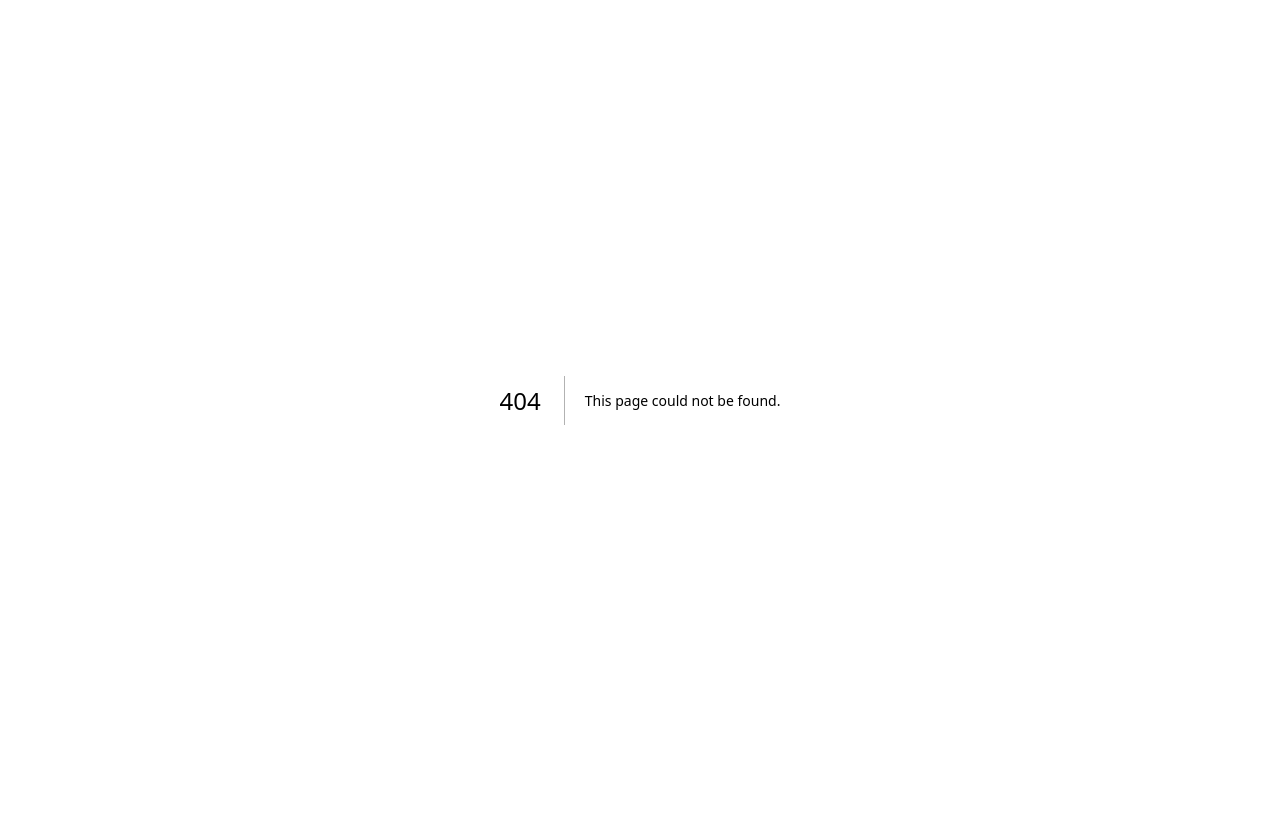
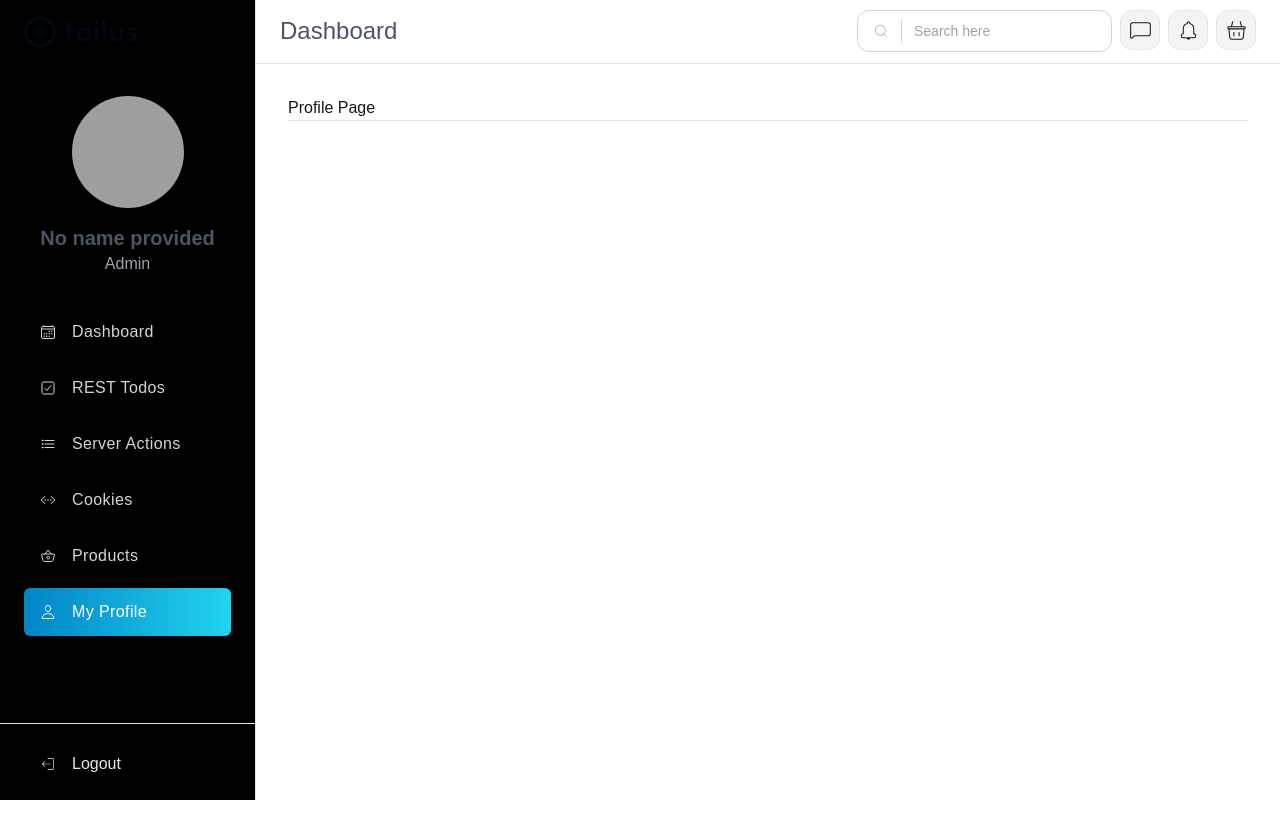
Before and after one commit to Ruli-AlSe/todos-app, a Next.js app: page /dashboard/profile in a window 1280 px wide. Before the commit this address had no page. Before the commit the page ends 800 px from the top, so only its background shows below. Built offline with nearby package versions, Linux system fonts and the light colour scheme; no server answers; grey boxes are pictures that could not be loaded.

Commit message:
Create provider and profile page to read the information of the authenticated user just in case needed

```diff
--- /dev/null
+++ b/src/app/dashboard/profile/page.tsx
@@ -0,0 +1,20 @@
+'use client';
+
+import { useSession } from 'next-auth/react';
+
+export default function ProfilePage() {
+  const { data: session } = useSession();
+
+  return (
+    <div>
+      <h1>Profile Page</h1>
+      <hr />
+
+      <div className="flex flex-col">
+        <span>{session?.user?.name}</span>
+        <span>{session?.user?.email}</span>
+        <span>{session?.user?.image}</span>
+      </div>
+    </div>
+  );
+}
--- a/src/app/layout.tsx
+++ b/src/app/layout.tsx
@@ -1,21 +1,22 @@
-import type { Metadata } from "next";
-import localFont from "next/font/local";
-import "./globals.css";
+import type { Metadata } from 'next';
+import localFont from 'next/font/local';
+import './globals.css';
+import { AuthProvider } from '@/auth';
 
 const geistSans = localFont({
-  src: "./fonts/GeistVF.woff",
-  variable: "--font-geist-sans",
-  weight: "100 900",
+  src: './fonts/GeistVF.woff',
+  variable: '--font-geist-sans',
+  weight: '100 900',
 });
 const geistMono = localFont({
-  src: "./fonts/GeistMonoVF.woff",
-  variable: "--font-geist-mono",
-  weight: "100 900",
+  src: './fonts/GeistMonoVF.woff',
+  variable: '--font-geist-mono',
+  weight: '100 900',
 });
 
 export const metadata: Metadata = {
-  title: "Create Next App",
-  description: "Generated by create next app",
+  title: 'Create Next App',
+  description: 'Generated by create next app',
 };
 
 export default function RootLayout({
@@ -24,12 +25,12 @@ export default function RootLayout({
   children: React.ReactNode;
 }>) {
   return (
-    <html lang="en">
-      <body
-        className={`${geistSans.variable} ${geistMono.variable} antialiased`}
-      >
-        {children}
-      </body>
-    </html>
+    <AuthProvider>
+      <html lang="en">
+        <body className={`${geistSans.variable} ${geistMono.variable} antialiased`}>
+          {children}
+        </body>
+      </html>
+    </AuthProvider>
   );
 }
--- /dev/null
+++ b/src/auth/components/AuthProvider.tsx
@@ -0,0 +1,11 @@
+'use client';
+
+import { SessionProvider } from 'next-auth/react';
+
+interface Props {
+  children: React.ReactNode;
+}
+
+export const AuthProvider = ({ children }: Props) => {
+  return <SessionProvider>{children}</SessionProvider>;
+};
--- /dev/null
+++ b/src/auth/index.ts
@@ -0,0 +1 @@
+export { AuthProvider } from './components/AuthProvider';
--- a/src/components/sidebar/Sidebar.tsx
+++ b/src/components/sidebar/Sidebar.tsx
@@ -8,6 +8,7 @@ import {
   IoCheckboxOutline,
   IoCodeWorkingOutline,
   IoListOutline,
+  IoPersonOutline,
 } from 'react-icons/io5';
 import { getServerSession } from 'next-auth';
 import { authOptions } from '@/app/api/auth/[...nextauth]/route';
@@ -38,6 +39,11 @@ const menuItems = [
     icon: <IoBasketOutline />,
     title: 'Products',
     path: '/dashboard/products',
+  },
+  {
+    icon: <IoPersonOutline />,
+    title: 'My Profile',
+    path: '/dashboard/profile',
   },
 ];
 
```
